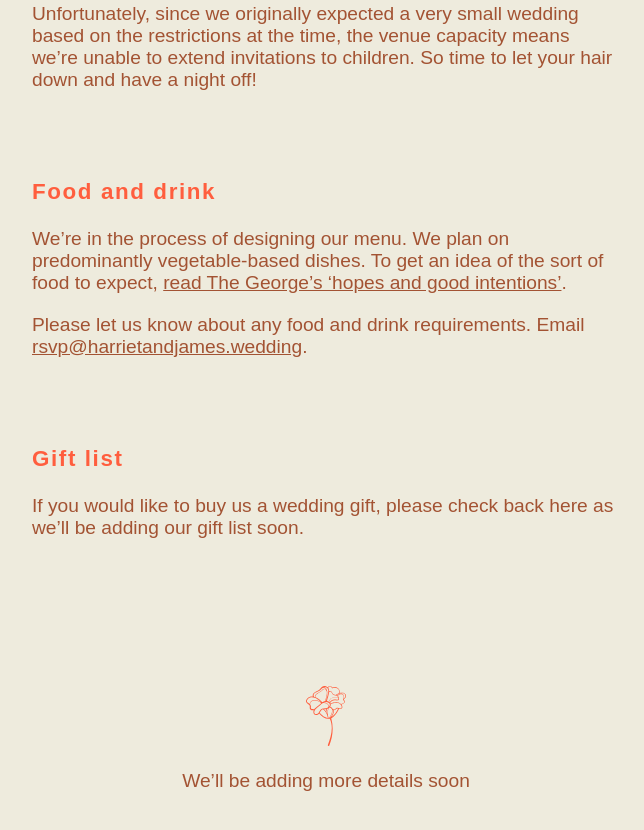
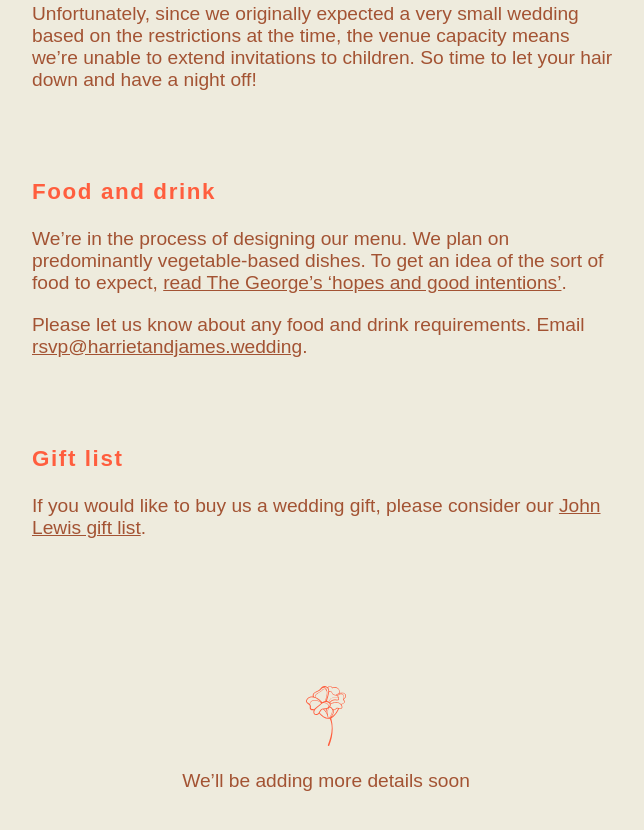
Before and after one commit to jamesarice/wedding, a plain HTML site: page index.html in a window 1280 px wide. Shown: the part 4035-4865 px from the top of the page, without its empty margins (314-958 px from the left). Drawn offline with Linux system fonts and the light colour scheme; a web font is replaced by a local one.

Commit message:
Add gift list info.

```diff
--- a/index.html
+++ b/index.html
@@ -142,12 +142,11 @@
         <section>
           <h1 class="display lead">Food and drink</h1>
           <p>We’re in the process of designing our menu. We plan on predominantly vegetable-based dishes. To get an idea of the sort of food to expect, <a href="https://thegeorgeatalstonefield.com/about-us/our-hopes-and-good-intentions/" target="_blank">read The George’s ‘hopes and good intentions’</a>.</p>
-
           <p>Please let us know about any food and drink requirements. Email <a href="mailto:rsvp@harrietandjames.wedding">rsvp@harrietandjames.wedding</a>.</p>
         </section>
         <section>
           <h1 class="display lead">Gift list</h1>
-          <p>If you would like to buy us a wedding gift, please check back here as we’ll be adding our gift list soon.</p>
+          <p>If you would like to buy us a wedding gift, please consider our <a href="https://www.johnlewis.com/wish-list/JFTFKRH" target="_blank">John Lewis gift list</a>.</p>
         </section>
       </main>
       <footer>
```
